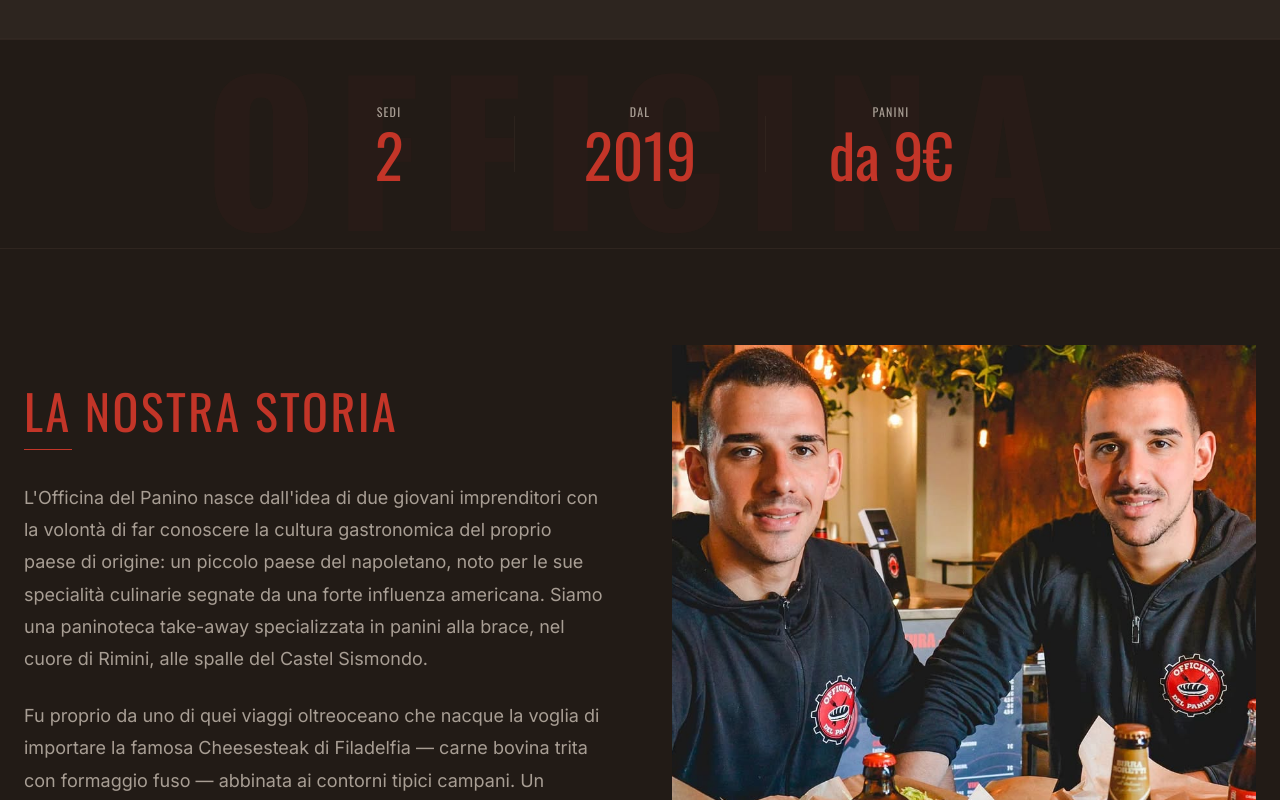
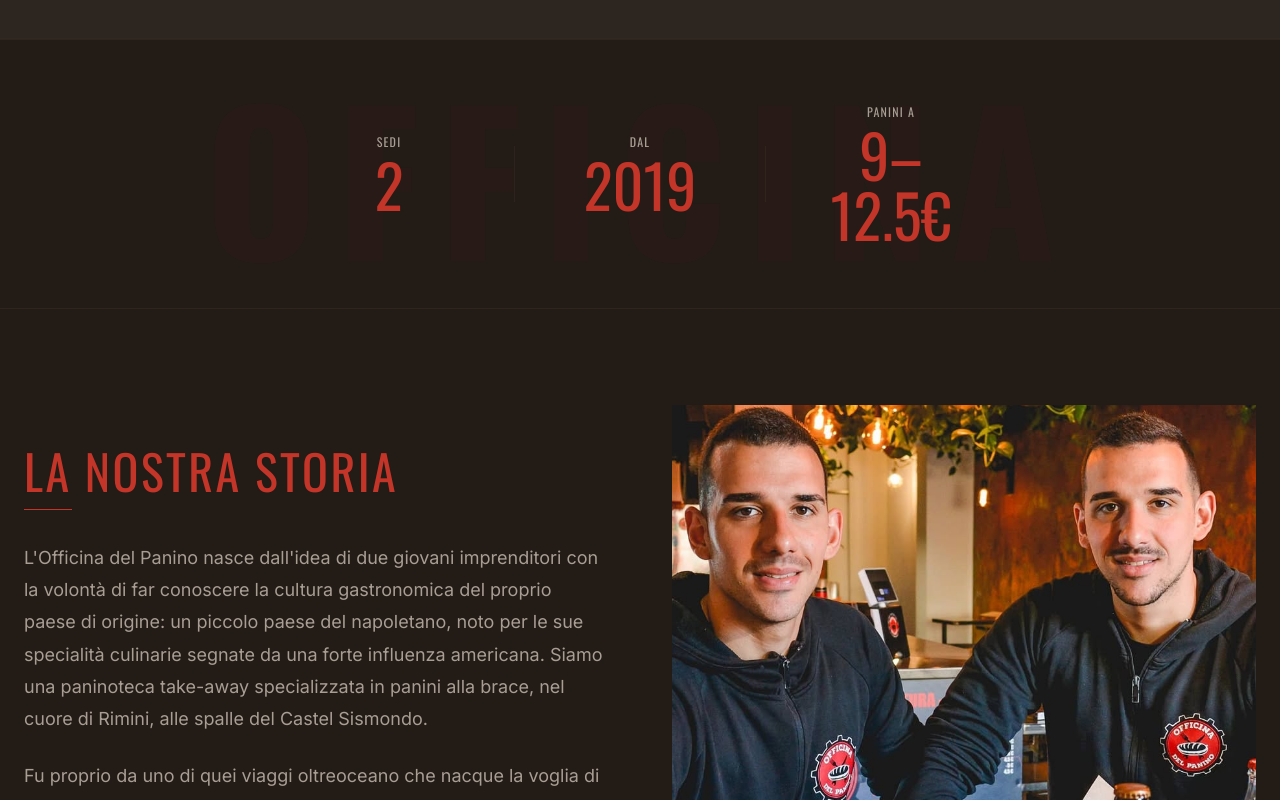
Before and after one commit to fabiobilo2004-source/Officina-del-panino, a React (Vite) app: page / in a window 1280 px wide. Shown: the part 3240-4040 px from the top of the page. Built offline with nearby package versions, Linux system fonts and the light colour scheme.

Commit message:
Price stat: show 9- on first line, 12.5€ on second

```diff
--- a/src/pages/home.tsx
+++ b/src/pages/home.tsx
@@ -507,15 +507,17 @@ export default function Home() {
           {[
             { value: "2",    label: lang === "it" ? "Sedi"     : "Locations" },
             { value: "2019", label: lang === "it" ? "Dal"      : "Since" },
-            { value: "da 9€", label: lang === "it" ? "Panini" : "Sandwiches" },
+            { value: "9–12.5€", label: lang === "it" ? "Panini a" : "Sandwiches from" },
           ].map(({ value, label }, i, arr) => (
             <>
               <div key={value} className="flex-1 flex flex-col items-center gap-1">
                 <span className="font-display text-[9px] sm:text-xs tracking-widest uppercase text-muted-foreground">
                   {label}
                 </span>
-                <span className="font-display text-4xl sm:text-5xl md:text-6xl text-primary leading-none">
-                  {value}
+                <span className="font-display text-4xl sm:text-5xl md:text-6xl text-primary leading-none text-center">
+                  {value === "9–12.5€"
+                    ? <><span className="block">9–</span><span className="block">12.5€</span></>
+                    : value}
                 </span>
               </div>
               {i < arr.length - 1 && (
```
